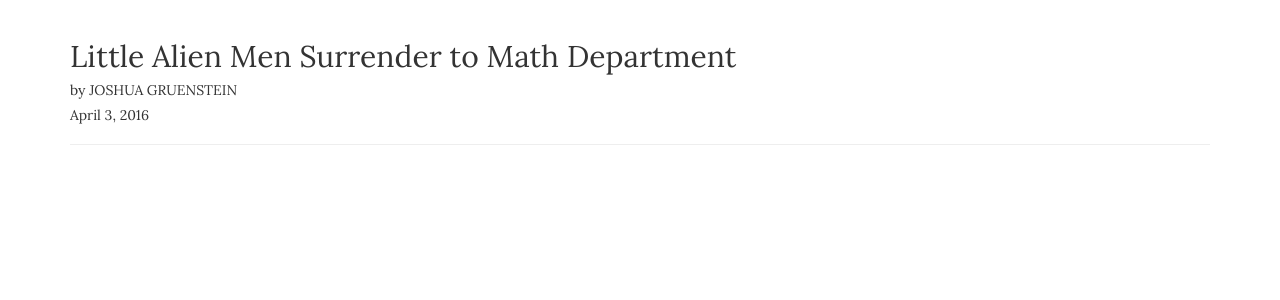
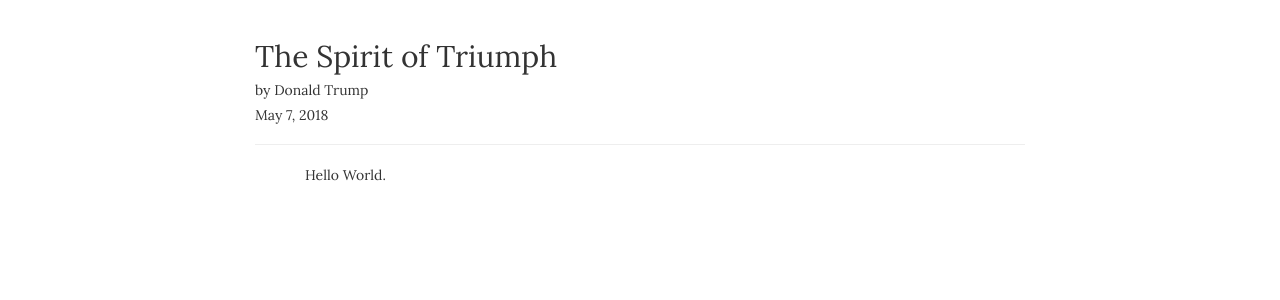
Before and after one commit to HMRecord/website, a PHP site: page /article.php in a window 1280 px wide. Shown: the part 50-350 px from the top of the page. Run offline with PHP 8.4, Linux system fonts and the light colour scheme.

Commit message:
article js

```diff
--- a/article.php
+++ b/article.php
@@ -18,21 +18,20 @@
 	<body>
 		<?php include 'include/navbar.php'; ?>
 
-		<div class="container">
+		<div class="container article">
 			<h2 id="title">Little Alien Men Surrender to Math Department</h2>
 			<h4 id="author">by <a href="author.php?joshuagruenstein">JOSHUA GRUENSTEIN</a></h4>
 			<h4 id="date">April 3, 2016</h4>
 
 			<hr />
 
-			<div id="articleBox">
-				<div class="article">
-					<div class="title"><a href="article/articlename">Horace Mann Robotics Places First at World Champtionship</a></div>
-					<div class="author">By <a href="author/authorname">JOSHUA GRUENSTEIN</a></div>
-					<div class="content">Lorem ipsum dolor sit amet, has cu justo quaerendum delicatissimi, ad nec illum tamquam. Et consul eligendi qui, ius ut quis doming percipit, vel et meis praesent. His graecis blandit eu, nam te sententiae temporibus, sea nullam tritani indoctum ea. Ne labore scripta vel, cu cum recteque reprimique delicatissimi.</div>
-				</div>
+			<div id="content">
+				<p>Lorem ipsum dolor sit amet, id vim platonem adipiscing, in odio albucius quo. Eripuit phaedrum nec no, nibh appareat honestatis vim in. Quot essent pro id, doctus maluisset qui cu. Error pertinacia cu vim, ius saperet repudiandae no. Possit ocurreret in mea, viris oblique quaerendum ius an. um id option oportere, alii probo vituperatoribus nec et. Ius cu eros iudico inermis. Ut affert mediocritatem pri. Cu labores constituam est. Vix cu odio rebum viris, alii case in ius. Mea cu amet nullam alienum, ut oratio discere pri.</p>
+
+				<p>Nonumes volumus te est, ad iudico inciderint ius. Utamur persecuti reformidans eum cu, officiis vivendum pro no, pri sumo discere ea. Vix ei falli accusata. Et tation intellegam interesset eam, an vitae quando per. Quo no error nostro ancillae, usu vero periculis ocurreret no. Mutat ludus complectitur ne eos. In illum munere consul his. In atqui erant veritus sit, esse summo voluptaria vel id. Facer populo laoreet nec te, liber oportere mel an, ei porro velit signiferumque mel. Mei ornatus apeirian accommodare et. Quem mutat expetendis sed te, bonorum principes incorrupte sit cu, duo ea quis tale malorum. Duo tale movet ex, id mel eros illud scribentur.</p>
+
+				<p>His unum omnis fierent an. Etiam nostro delectus an est, vix porro eligendi et. Pri molestie accommodare no, no stet aliquam definitionem duo, ne eum singulis argumentum. Et sed mutat voluptua, feugiat nominavi mei te.</p>
 			</div>
-
 		</div>
 
 		<script src="https://code.jquery.com/jquery-2.2.3.min.js"></script>
@@ -40,6 +39,6 @@
 
 		<script src="js/backend.js"></script>
 		<script src="js/index.js"></script>
-		<script src="js/search.js"></script>
+		<script src="js/article.js"></script>
 	</body>
 </html>
--- a/css/article.css
+++ b/css/article.css
@@ -1,11 +1,22 @@
-#title {
-
+.article {
+	margin-right: auto;
+	margin-left: auto;
+	max-width: 800px;
 }
 
 h4 {
 	font-size:14px;
 }
 
-h4 a {
+h4 a, h4 a:hover {
 	color:inherit;
 }
+
+.content {
+	font-size:1.15em;
+	line-height: 1.5em;
+}
+
+p {
+	text-indent: 50px;
+}
--- /dev/null
+++ b/js/article.js
@@ -0,0 +1,21 @@
+function renderArticle(article) {
+	$("#title").text(article.title);
+	$("#author").html('<h4 id="author">by <a href="author.php?"'
+					+ article.author.id + '">' + article.author.name
+					+ '</a>');
+	$("#date").text(article.date);
+
+	var paragraphs = article.content.split("\n");
+	var contentString = "";
+
+	paragraphs.forEach(function(paragraph) {
+		contentString += "<p>" + paragraph + "</p>";
+	});
+
+	$("#content").html(contentString);
+}
+
+$(document).ready(function() {
+	var id = decodeURIComponent(window.location.href.split('?')[1]);
+	renderArticle(getArticle.byID(id));
+});
--- a/js/backend.js
+++ b/js/backend.js
@@ -1,4 +1,13 @@
 var getArticle = {
+	byID: function(id) {
+		var article = {id:555,
+					   title:"The Spirit of Triumph",
+				       author:{id:69,name:"Donald Trump"},
+				   	   date:"May 7, 2018",
+				   	   content:"Hello World."};
+
+		return article;
+	},
 	byQuery: function(query) {
 		return ["hello","world"];
 	},
--- a/js/search.js
+++ b/js/search.js
@@ -2,10 +2,10 @@ function renderArticles(articles) {
 	var string = "";
 
 	articles.forEach(function(article) {
-		string += '<div class="article"><div class="title"><a href="article/';
-				+ encodeURIComponent(article.title) + '">' + article.title;
-				+ '</a></div><div class="author">By <a href="author/';
-				+ encodeURIComponent(article.author) + '">' + article.author;
+		string += '<div class="article"><div class="title"><a href="article.php?';
+				+ encodeURIComponent(article.id) + '">' + article.title;
+				+ '</a></div><div class="author">By <a href="author.php?';
+				+ encodeURIComponent(article.author.id) + '">' + article.author.name;
 				+ '</a></div><div class="content">' + article.content + '</div></div>';
 	});
 
```
Also changed, not shown: index.php (+6 -6 lines).
